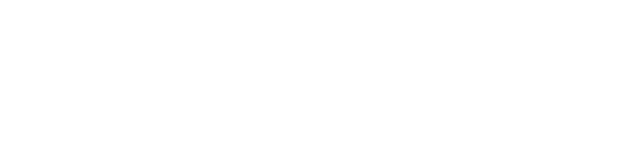
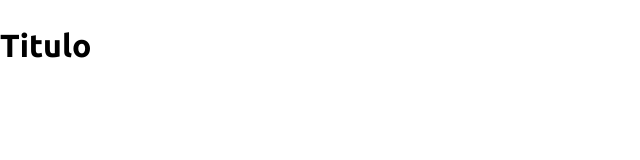
Before and after one commit to Natalia-Git2026/ecommerce-syntaxwear, a plain HTML site: page index.html in a window 1280 px wide. Shown: the whole page, without its empty margins (0-640 px from the left). Drawn offline with Linux system fonts and the light colour scheme.

Commit message:
feat: adiciona CSS de variáveis e Ubuntu

```diff
--- a/css/base.css
+++ b/css/base.css
@@ -0,0 +1,4 @@
+/*base.css*/
+body{
+    font-family: var(--font-principal);
+}
--- a/css/reset.css
+++ b/css/reset.css
@@ -7,7 +7,7 @@
 }
 
 html {
-  color-scheme: dark light;
+  color-scheme: white;
   font-family: system-ui, -apple-system, BlinkMacSystemFont, "Segoe UI", Roboto, Arial, sans-serif;
   line-height: 1.5;
   -webkit-text-size-adjust: 100%;
--- /dev/null
+++ b/css/variables.css
@@ -0,0 +1,5 @@
+@import url('https://fonts.googleapis.com/css2?family=Inter:ital,opsz,wght@0,14..32,100..900;1,14..32,100..900&family=Outfit:wght@100..900&family=Roboto+Mono:ital,wght@0,100..700;1,100..700&family=Ubuntu:ital,wght@0,300;0,400;0,500;0,700;1,300;1,400;1,500;1,700&display=swap');
+
+:root{
+    --font-principal: 'Ubuntu', sans-serif;
+}
--- a/index.html
+++ b/index.html
@@ -7,10 +7,11 @@
     <link rel="stylesheet" href="/css/base.css">
     <link rel="stylesheet" href="/css/layout.css">
     <link rel="stylesheet" href="/css/reset.css">
+    <link rel="stylesheet" href="/css/variables.css">
 </head>
 <body>
     <header class="site-header">
-
+       <h1>Titulo</h1>
     </header>
 
     <main>
```
